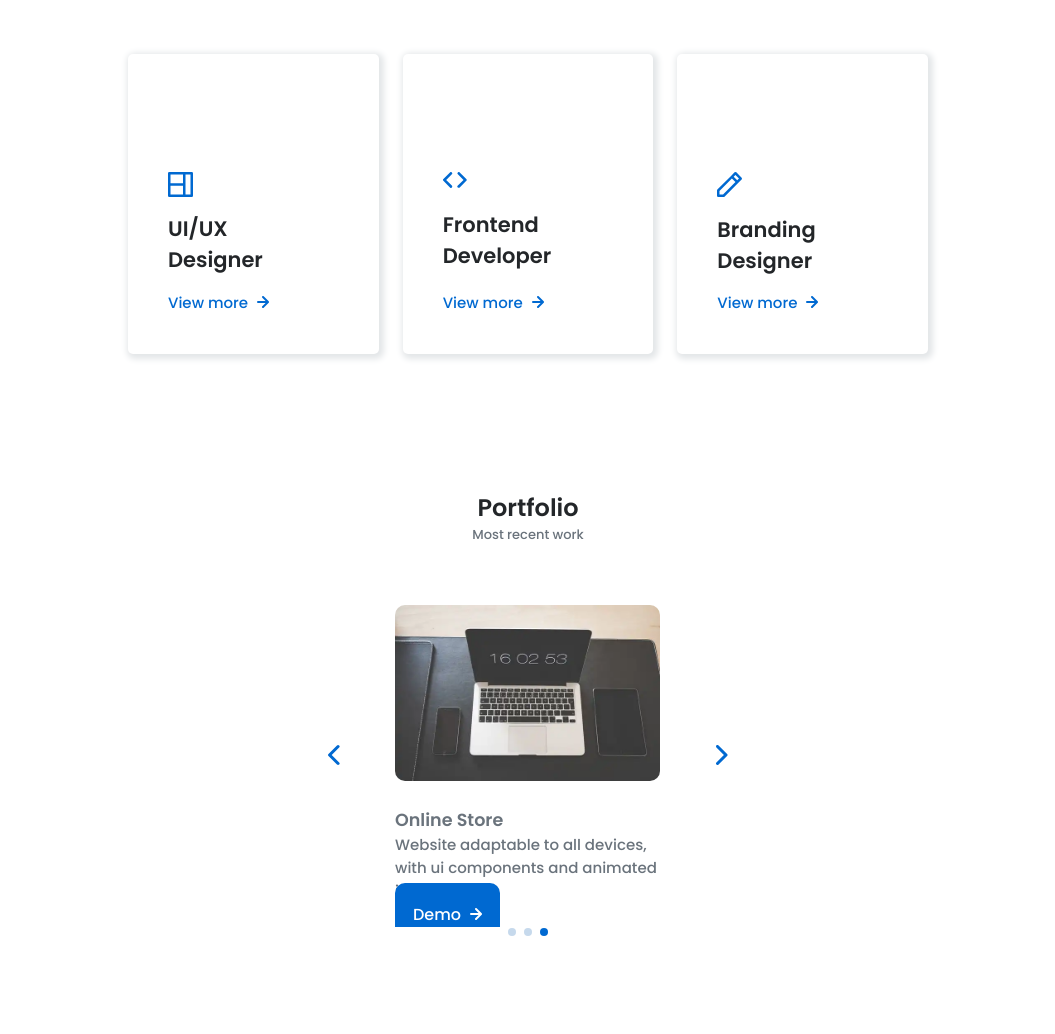
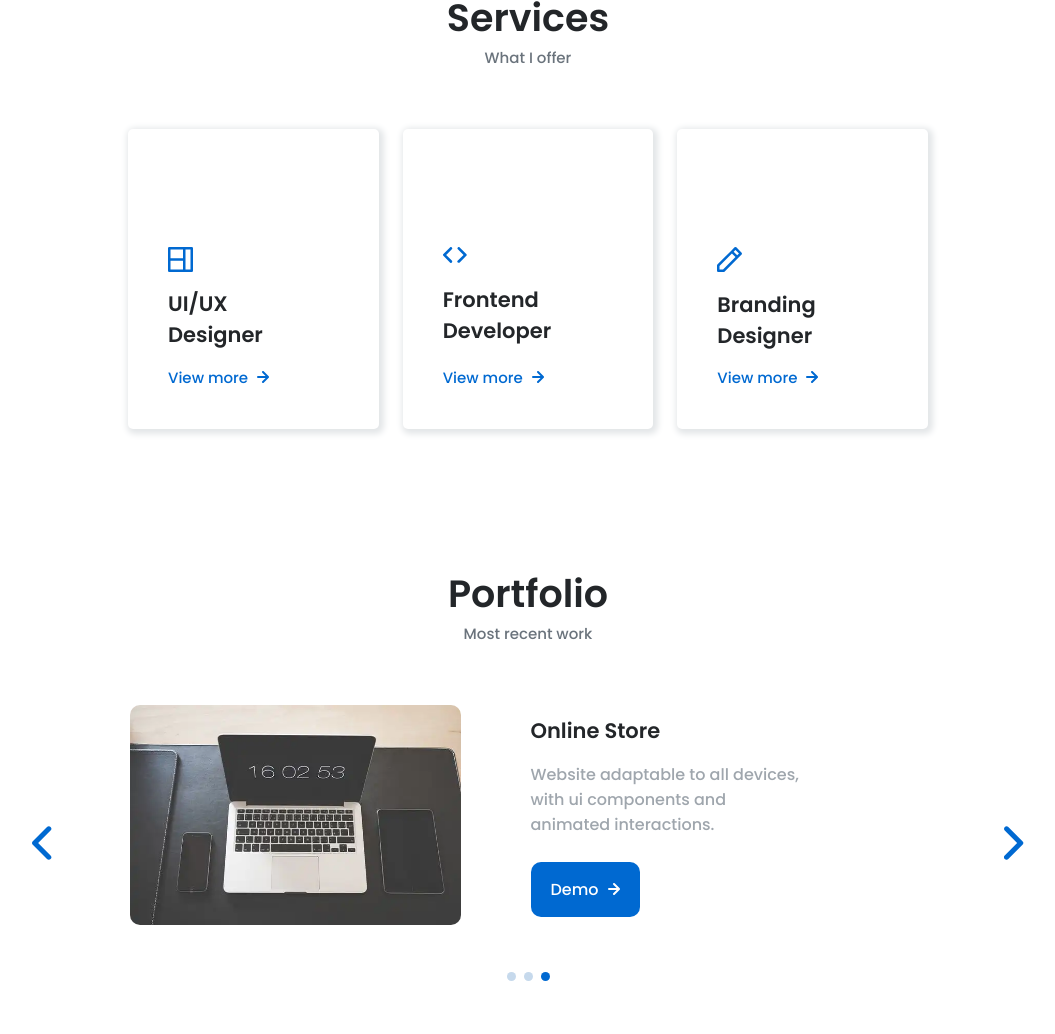
Before and after one commit to MGCodesBR/portfolioalexa, a plain HTML site: page index.html in a window 1280 px wide. Shown: the part 2795-3829 px from the top of the page, without its empty margins (112-1167 px from the left). Drawn offline with nearby package versions, Linux system fonts and the light colour scheme.

Commit message:
Implemented Portfolio section

```diff
--- a/css/styles.css
+++ b/css/styles.css
@@ -161,7 +161,7 @@ body.dark-theme {
    color: var(--title-color); }
 
    @media screen and (min-width: 1024px) {
-      .about > .section-title > .title {
+      .section-title > .title {
          font-size: 3.8rem;
       }
 }
@@ -172,7 +172,7 @@ body.dark-theme {
    color: var(--text-color); }
 
    @media screen and (min-width: 1024px) {
-      .about > .section-title > .subtitle {
+      .section-title > .subtitle {
          font-size: 1.5rem;
       }
 }
@@ -1195,25 +1195,27 @@ body.dark-theme {
 
 /*=== PORTFOLIO START ===*/
 
-.portfolio {}
-
 .portfolio > .container {
    margin-bottom: 6rem;
 }
 
-.portfolio > .container > .portfolio-carousel {}
-
 .portfolio > .container > .portfolio-carousel > .glide__track {
    width: 26.6rem;
    height: auto;
-   margin: 0 auto;
+   margin: 0 auto; }
+
+   @media screen and (min-width: 610px) {
+      .portfolio > .container > .portfolio-carousel > .glide__track {
+         width: 90%;
+      }
 }
 
-.portfolio > .container > .portfolio-carousel > .glide__track > .glide__slides {}
-
-.portfolio > .container > .portfolio-carousel > .glide__track > .glide__slides > .glide__slide {}
-
-.portfolio > .container > .portfolio-carousel > .glide__track > .glide__slides > .glide__slide > picture {}
+@media screen and (min-width: 610px) {
+   .portfolio > .container > .portfolio-carousel > .glide__track > .glide__slides > .glide__slide {
+      display: flex;
+      justify-content: center;
+   }
+}
 
 .portfolio > .container > .portfolio-carousel > .glide__track > .glide__slides > .glide__slide > picture > img {
    width: 100%;
@@ -1221,31 +1223,82 @@ body.dark-theme {
    max-width: 26.5rem;
    max-height: 17.6rem;
    border-radius: 1rem;
-   margin-bottom: 2rem;
+   margin-bottom: 2rem; }
+
+   @media screen and (min-width: 610px) {
+      .portfolio > .container > .portfolio-carousel > .glide__track > .glide__slides > .glide__slide > picture > img {
+         max-width: 24.4rem;
+         max-height: 16.3rem;
+      }
+   }
+
+   @media screen and (min-width: 1024px) {
+      .portfolio > .container > .portfolio-carousel > .glide__track > .glide__slides > .glide__slide > picture > img {
+         max-width: 33.1rem;
+         max-height: 22rem;
+         margin-bottom: 4rem;
+         margin-right: 2rem;
+      }
 }
 
 .portfolio > .container > .portfolio-carousel > .glide__track > .glide__slides > .glide__slide > .portfolio-content {
    width: auto;
    max-width: 26.6rem;
-   padding-bottom: 4.2rem;
+   padding-bottom: 4.2rem; }
+
+   @media screen and (min-width: 610px) {
+      .portfolio > .container > .portfolio-carousel > .glide__track > .glide__slides > .glide__slide > .portfolio-content {
+         padding-left: 2.4rem;
+      }
+   }
+
+   @media screen and (min-width: 1024px) {
+      .portfolio > .container > .portfolio-carousel > .glide__track > .glide__slides > .glide__slide > .portfolio-content {
+         max-width: 50%;
+         padding: 1rem 12rem 3rem 5rem;
+      }
 }
 
 .portfolio > .container > .portfolio-carousel > .glide__track > .glide__slides > .glide__slide > .portfolio-content > .title {
    font-size: 1.8rem;
    font-weight: var(--semi-font);
    color: var(--title-color);
-   margin-bottom: 0.8rem;
+   margin-bottom: 0.8rem; }
+
+   @media screen and (min-width: 1024px) {
+      .portfolio > .container > .portfolio-carousel > .glide__track > .glide__slides > .glide__slide > .portfolio-content > .title {
+         font-size: 2.1rem;
+         margin-bottom: 1.6rem;
+      }
 }
 
 .portfolio > .container > .portfolio-carousel > .glide__track > .glide__slides > .glide__slide > .portfolio-content > .description {
    font-size: 1.6rem;
    font-weight: var(--medium-font);
    color: var(--text-color-light);
-   margin-bottom: 3rem;
+   margin-bottom: 3rem; }
+
+   @media screen and (min-width: 1024px) {
+      .portfolio > .container > .portfolio-carousel > .glide__track > .glide__slides > .glide__slide > .portfolio-content > .description {
+         margin-bottom: 4rem;
+      }
 }
 
 .portfolio > .container > .portfolio-carousel > .glide__track > .glide__slides > .glide__slide > .portfolio-content > .calltoaction {
-   padding: 1.6rem 2rem;
+   padding: 1.6rem 2rem; }
+
+   @media screen and (min-width: 1024px) {
+      .portfolio > .container > .portfolio-carousel > .glide__track > .glide__slides > .glide__slide > .portfolio-content > .calltoaction {
+         font-size: 1.6rem;
+      }
+      .portfolio > .container > .portfolio-carousel > .glide__track > .glide__slides > .glide__slide > .portfolio-content > .calltoaction > svg {
+         transform: translateX(0);
+         transition: .3s;
+      }
+      .portfolio > .container > .portfolio-carousel > .glide__track > .glide__slides > .glide__slide > .portfolio-content > .calltoaction:hover > svg {
+         transform: translateX(25%);
+         transition: .3s
+      }
 }
 
 .portfolio > .container > .portfolio-carousel > .glide__arrows {
@@ -1258,7 +1311,29 @@ body.dark-theme {
    text-align: center;
    display: flex;
    justify-content: space-between;
-   margin: 0 auto;
+   margin: 0 auto; }
+
+   @media screen and (min-width: 610px) {
+      .portfolio > .container > .portfolio-carousel > .glide__arrows {
+         max-width: 100%;
+         top: 40%;
+         left: 50%;
+         transform: translateX(-50%) translateY(-40%);
+      }
+   }
+
+   @media screen and (min-width: 1024px) {
+      .portfolio > .container > .portfolio-carousel > .glide__arrows {
+         top: 50%;
+         transform: translateX(-50%) translateY(-50%);
+      }
+}
+
+@media screen and (min-width: 1024px) {
+   .portfolio > .container > .portfolio-carousel > .glide__arrows > .glide__arrow {
+      width: 2rem;
+      height: 3.4rem;
+   }
 }
 
 .portfolio > .container > .portfolio-carousel > .glide__arrows > .glide__arrow > path {
@@ -1280,7 +1355,14 @@ body.dark-theme {
    border-radius: 50%;
    text-align: center;
    text-indent: -999rem;
-   background-color: var(--first-color-lighter);
+   background-color: var(--first-color-lighter); }
+
+   @media screen and (min-width: 1024px) {
+      .portfolio > .container > .portfolio-carousel > .glide__bullets > .glide__bullet {
+         width: 0.9rem;
+         height: 0.9rem;
+         cursor: pointer;
+      }
 }
 
 .portfolio > .container > .portfolio-carousel > .glide__bullets > .glide__bullet:not(:last-child) {
@@ -1291,4 +1373,5 @@ body.dark-theme {
 .portfolio > .container > .portfolio-carousel > .glide__bullets > .glide__bullet--active {
    background-color: var(--first-color);
 }
+
 /*=== PORTFOLIO END ===*/
--- a/index.html
+++ b/index.html
@@ -539,7 +539,7 @@
          </div>
       </div>
    </section>
-   <section class="section services">
+   <section id="services" class="section services">
       <div class="section-title">
          <h2 class="title">Services</h2>
          <span class="subtitle">What I offer</span>
@@ -711,7 +711,7 @@
          </div>
       </div>
    </section>
-   <section class="section portfolio">
+   <section id="portfolio" class="section portfolio">
       <div class="section-title">
          <h2 class="title">Portfolio</h2>
          <span class="subtitle">Most recent work</span>
@@ -728,7 +728,7 @@
                           alt="Modern Website photo"
                           width="640" height="426">
                   </picture>
-                  <div class="portolio-content">
+                  <div class="portfolio-content">
                      <h3 class="title">Modern Website</h3>
                      <p class="description">Website adaptable to all devices,
                         with ui components and animated interactions.</p>
@@ -749,7 +749,7 @@
                           alt="Branding Design photo"
                           width="640" height="426">
                   </picture>
-                  <div class="portolio-content">
+                  <div class="portfolio-content">
                      <h3 class="title">Branding Design</h3>
                      <p class="description">Website adaptable to all devices,
                         with ui components and animated interactions.</p>
@@ -770,7 +770,7 @@
                           alt="Online Store photo"
                           width="640" height="426">
                   </picture>
-                  <div class="portolio-content">
+                  <div class="portfolio-content">
                      <h3 class="title">Online Store</h3>
                      <p class="description">Website adaptable to all devices,
                         with ui components and animated interactions.</p>
```
